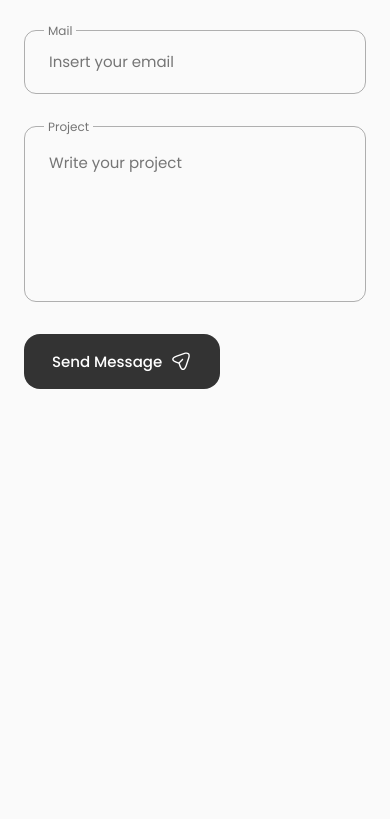
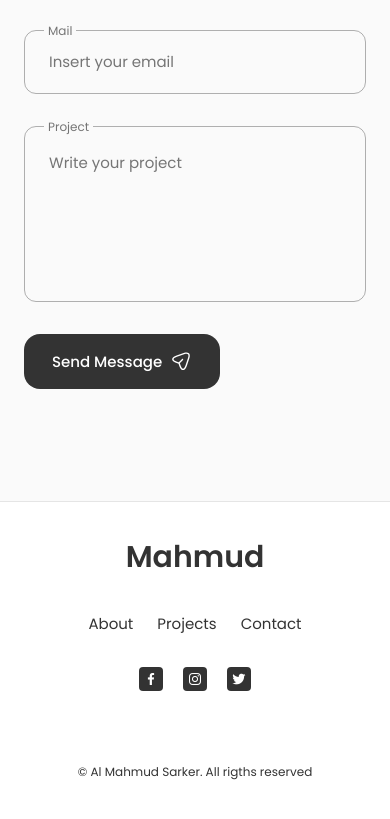
Before and after one commit to almahmudsarker/React-Portfolio, a React (Vite) app: page / in a window 390 px wide. Shown: the part 3023-3842 px from the top of the page. Before the commit the page ends 3572 px from the top, so only its background shows below. Built offline with nearby package versions, Linux system fonts and the light colour scheme.

Commit message:
footer added

```diff
--- a/src/App.jsx
+++ b/src/App.jsx
@@ -1,6 +1,7 @@
 import './App.css'
 import About from './components/About/About'
 import Contact from './components/Contact/Contact'
+import Footer from './components/Footer/Footer'
 import Header from './components/Header/Header'
 import Home from './components/Home/Home'
 import Skills from './components/skills/Skills'
@@ -15,6 +16,7 @@
         <About />
         <Skills />
         <Contact />
+        <Footer />
       </main>
     </>
   )
--- a/src/components/Footer/Footer.css
+++ b/src/components/Footer/Footer.css
@@ -0,0 +1,65 @@
+.footer {
+    background-color: var(--container-color);
+    border-top: 1px solid rgba(0, 0, 0, 0.1);
+}
+
+.footer__container {
+    padding: 2rem 0 6rem;
+}
+
+.footer__title,
+.footer__link {
+    color: var(--title-color);
+}
+
+.footer__title {
+    text-align: center;
+    margin-bottom: var(--mb-2);
+}
+
+.footer__link:hover {
+    color: var(--title-color-dark);
+}
+
+.footer__list {
+    display: flex;
+    justify-content: center;
+    column-gap: 1.5rem;
+    margin-bottom: var(--mb-2);
+}
+
+.footer__social {
+    display: flex;
+    justify-content: center;
+    column-gap: 1.25rem;
+}
+
+.footer__social-link {
+    background-color: var(--title-color);
+    color: var(--container-color);
+    font-size: 1.125rem;
+    padding: 0.4rem;
+    border-radius: 0.5rem;
+    display: inline-flex;
+}
+
+.footer__social-link:hover {
+    background-color: var(--title-color-dark);
+}
+
+.footer__copy {
+    display: block;
+    margin-top: 4.5rem;
+    text-align: center;
+    color: var(--title-color);
+    font-size: var(--smaller-font-size);
+}
+
+/* For large devices */
+@media screen and (max-width: 992px) {
+    .footer__social-link {
+        font-size: 1rem;
+        padding: 0.25rem;
+        border-radius: 0.25rem;
+    }
+}
--- a/src/components/Footer/Footer.jsx
+++ b/src/components/Footer/Footer.jsx
@@ -2,9 +2,57 @@
 import './Footer.css';
 const Footer = () => {
     return (
-        <div>
-            This is footer
+      <footer className="footer">
+        <div className="footer__container container">
+          <h1 className="footer__title">Mahmud</h1>
+
+          <ul className="footer__list">
+            <li>
+              <a href="#about" className="footer__link">
+                About
+              </a>
+            </li>
+            <li>
+              <a href="#project" className="footer__link">
+                Projects
+              </a>
+            </li>
+            <li>
+              <a href="#contact" className="footer__link">
+                Contact
+              </a>
+            </li>
+          </ul>
+
+          <div className="footer__social">
+            <a
+              href="https://www.facebook.com/almahmudsarkerbd/"
+              className="footer__social-link"
+              target="_blank"
+            >
+              <i className="bx bxl-facebook"></i>
+            </a>
+            <a
+              href="https://www.instagram.com/almahmudsarker7/"
+              className="footer__social-link"
+              target="_blank"
+            >
+              <i className="bx bxl-instagram"></i>
+            </a>
+            <a
+              href="https://twitter.com/almahmudsarker7"
+              className="footer__social-link"
+              target="_blank"
+            >
+              <i className="bx bxl-twitter"></i>
+            </a>
+          </div>
+
+          <span className="footer__copy">
+            &#169; Al Mahmud Sarker. All rigths reserved
+          </span>
         </div>
+      </footer>
     );
 };
 
```
